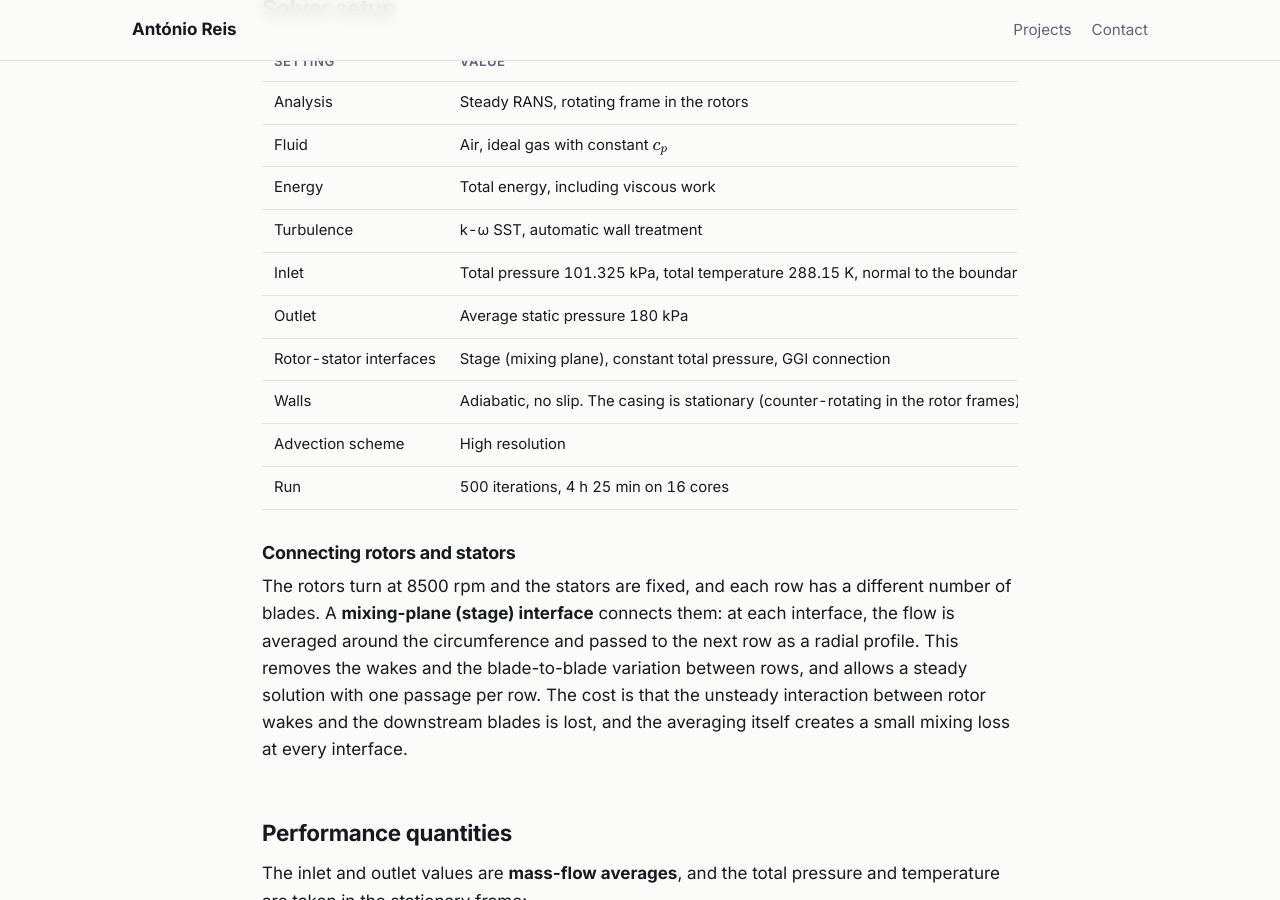
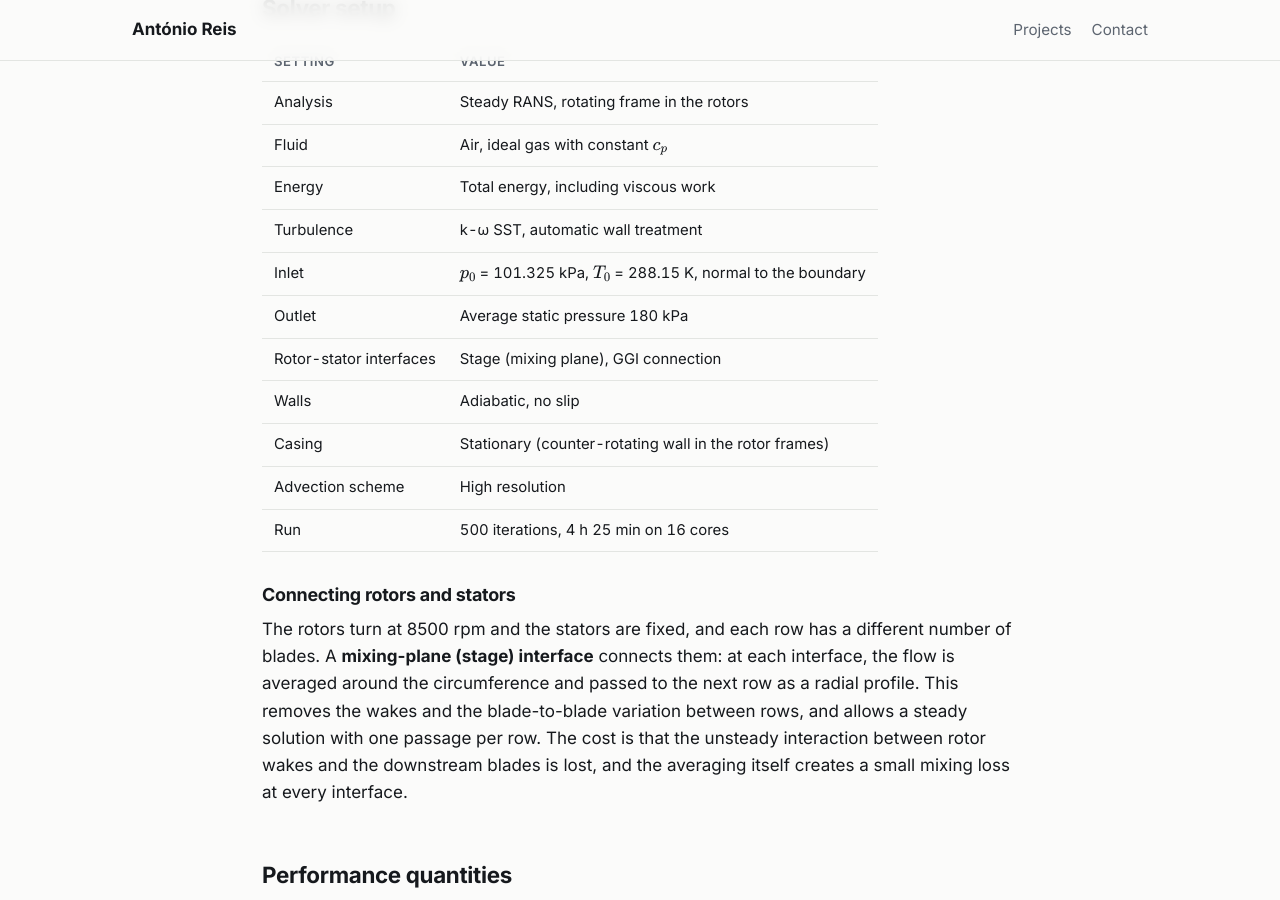
Before and after one commit to antoji03/antoji03.github.io, a Jekyll site: the page built from _projects/multistage-axial-compressor.md, in a window 1280 px wide and 900 px high, scrolled down 3473 px. Built offline with Jekyll 4.4.1, drawn with Linux system fonts in a browser that asks for light colours; some of the changed text lies outside the part shown.

Commit message:
Shorten wide tables on the three-stage compressor page
Co-Authored-By: Claude Opus 5.5 <noreply@anthropic.com>

```diff
--- a/_projects/multistage-axial-compressor.md
+++ b/_projects/multistage-axial-compressor.md
@@ -87,10 +87,11 @@ I come back to this in the convergence and limitations sections.
 | Fluid | Air, ideal gas with constant $$c_p$$ |
 | Energy | Total energy, including viscous work |
 | Turbulence | k-ω SST, automatic wall treatment |
-| Inlet | Total pressure 101.325 kPa, total temperature 288.15 K, normal to the boundary |
+| Inlet | $$p_0$$ = 101.325 kPa, $$T_0$$ = 288.15 K, normal to the boundary |
 | Outlet | Average static pressure 180 kPa |
-| Rotor-stator interfaces | Stage (mixing plane), constant total pressure, GGI connection |
-| Walls | Adiabatic, no slip. The casing is stationary (counter-rotating in the rotor frames) |
+| Rotor-stator interfaces | Stage (mixing plane), GGI connection |
+| Walls | Adiabatic, no slip |
+| Casing | Stationary (counter-rotating wall in the rotor frames) |
 | Advection scheme | High resolution |
 | Run | 500 iterations, 4 h 25 min on 16 cores |
 
```
Also changed, not shown: other parts of _projects/multistage-axial-compressor.md (+5 -1 lines).
